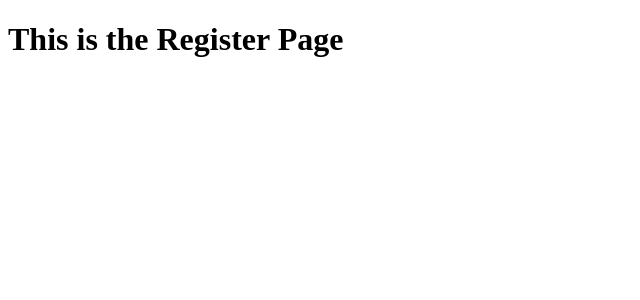
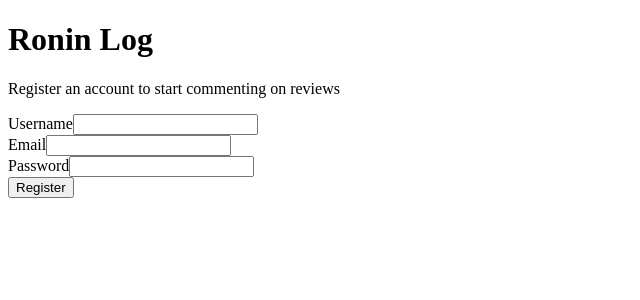
Before and after one commit to Olly-Codes/ronin-log, a React (Vite) app: page /auth/register in a window 1280 px wide. Shown: the top 300 px of the page, without its empty margins (0-640 px from the left). Built offline with nearby package versions, Linux system fonts and the light colour scheme; no server answers.

Commit message:
feat: add register page form and logic

```diff
--- a/src/pages/RegisterPage.tsx
+++ b/src/pages/RegisterPage.tsx
@@ -1,7 +1,90 @@
+import { useState } from "react";
+import { useAuth } from "../hooks/useAuth";
+import { useNavigate } from "react-router";
+import { toast } from "react-hot-toast";
+import axios from "axios";
+
 const RegisterPage = () => {
+
+    const [username, setUsername] = useState("");
+    const [email, setEmail] = useState("");
+    const [password, setPassword] = useState("");
+    const [submitting, setSubmitting] = useState(false);
+
+    const { register } = useAuth();
+    const navigate = useNavigate();
+
+    const handleSubmit = async (e: React.SubmitEvent): Promise<void> => {
+        e.preventDefault();
+        setSubmitting(true);
+
+        try {
+            await register({ username, email, password });
+            toast.success("Account created successfully");
+            navigate("/reviews");
+        } catch (err) {
+            if (axios.isAxiosError(err)) {
+                if (err.response?.status === 409) {
+                    toast.error(err.response.data?.error ?? "Username or email already in use");
+                } else if (err.response?.status === 400) {
+                    toast.error(err.response.data?.error ?? "Please check your details and try again");
+                } else {
+                    toast.error("Something went wrong. Please try again");
+                }
+            } else {
+                toast.error("Something went wrong. Please try again");
+            }
+
+        } finally {
+            setSubmitting(false);
+        }
+    };
+
     return (
         <main>
-            <h1>This is the Register Page</h1>
+            <form onSubmit={handleSubmit}>
+                <header>
+                    <h1>Ronin <span>Log</span></h1>
+                    <p>Register an account to start commenting on reviews</p>
+                </header>
+
+                <section>
+                    <label htmlFor="username">Username</label>
+                    <input
+                        id="username"
+                        type="text"
+                        value={username}
+                        onChange={(e) => setUsername(e.target.value)}
+                        required
+                    />
+                </section>
+
+                <section>
+                    <label htmlFor="email">Email</label>
+                    <input
+                        id="email"
+                        type="email"
+                        value={email}
+                        onChange={(e) => setEmail(e.target.value)}
+                        required
+                    />
+                </section>
+
+                <section>
+                    <label htmlFor="password">Password</label>
+                    <input
+                        id="password"
+                        type="password"
+                        value={password}
+                        onChange={(e) => setPassword(e.target.value)}
+                        required
+                    />
+                </section>
+
+                <button type="submit" disabled={submitting}>
+                    {submitting ? "Creating account..." : "Register"}
+                </button>
+            </form>
         </main>
     );
 };
```
